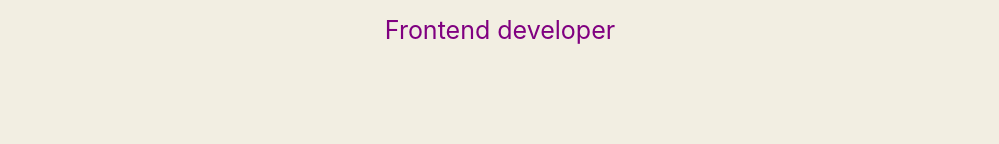
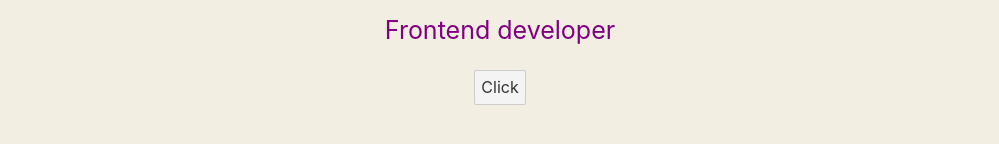
Before and after one commit to javierfuentesm/Svelte, a Svelte app: page / in a window 1280 px wide. Shown: the part 172-316 px from the top of the page, without its empty margins (140-1139 px from the left). Built offline with nearby package versions, Linux system fonts and the light colour scheme.

Commit message:
Reactividad

```diff
--- a/src/components/About.svelte
+++ b/src/components/About.svelte
@@ -1,5 +1,9 @@
 <script>
   let someText = `Frontend developer`;
+  let count = 0;
+  const handleClick = () => {
+    count += 1;
+  };
 </script>
 
 <style>
@@ -11,4 +15,5 @@
 
 <div class="About">
   <p>{someText}</p>
+  <button on:click = {handleClick}>Click {count=== 0 ? '' : count}</button>
 </div>
```
